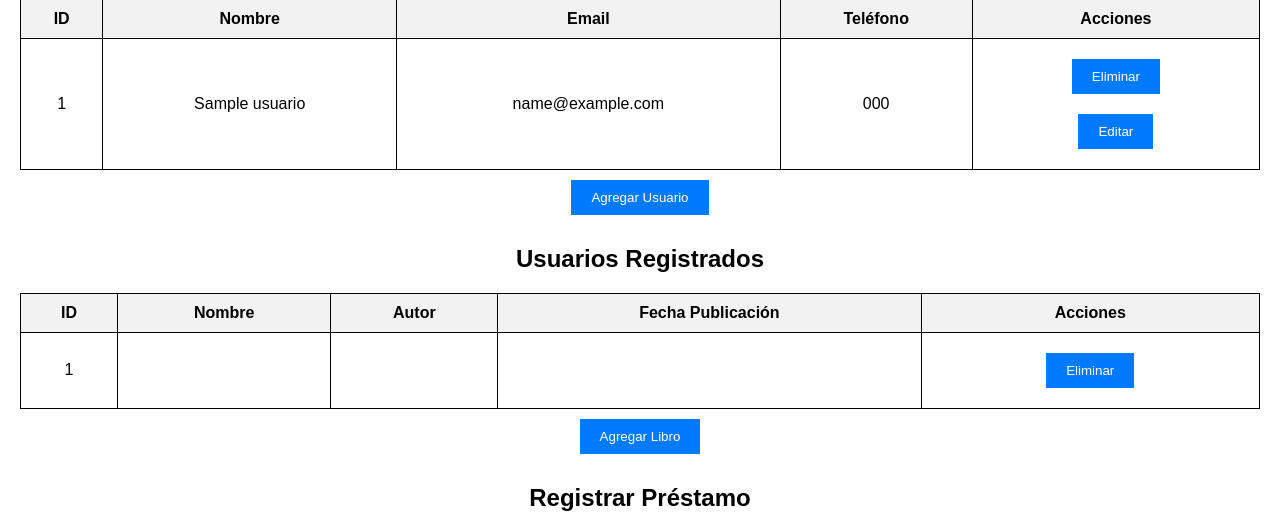
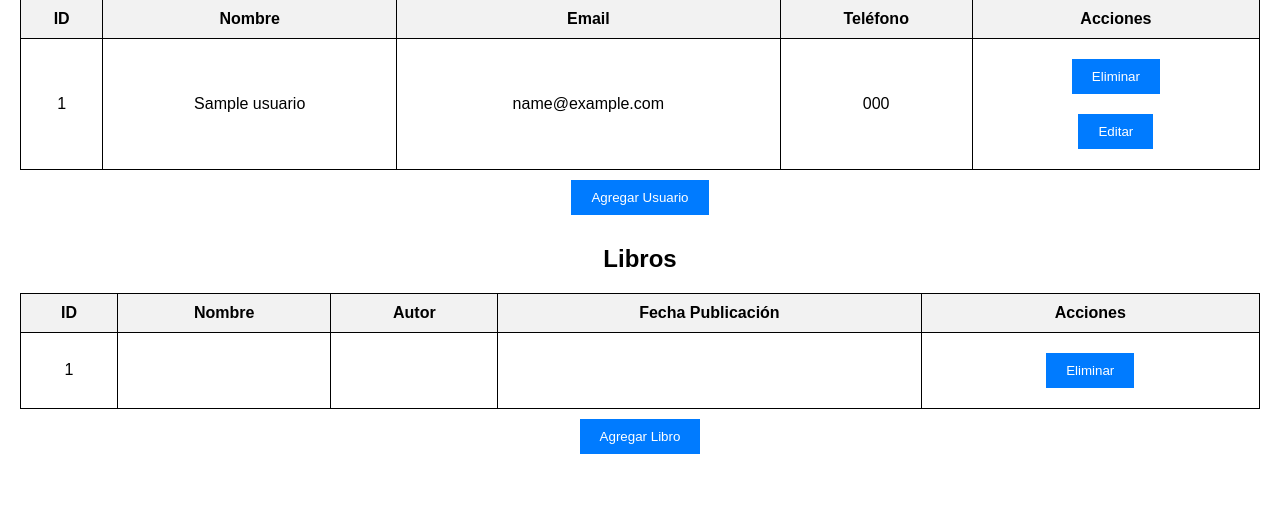
Before and after one commit to AngelsiniENP/MI_PROYECTO_1, a Flask app: page / in a window 1280 px wide. Shown: the part 129-642 px from the top of the page. After the commit the page ends 583 px from the top, so only its background shows below. Run offline with Flask 3, Linux system fonts and the light colour scheme; tables that the repository leaves empty hold one stand-in row (values such as "Sample post").

Commit message:
Se conservó el archivo HTML de la rama principal y se realizaron algunos cambios de su funcionalidad y visualización. Los cambios que se realizaron son:
- Se hicieron cambios en los títulos de las tablas

- En la tabla de usuarios se agrego un botón que contiene dentro un formulario que permite actulizar de forma sencilla los datos de un usuario.

- En el código se comentaron los formularios de "Registro prestamo y Registro Reservas" ya que aún no se han agregado las instrucciones en el archvivo app.py para que estos formularios sean funcionales.

- Se agrego un script que contiene un modal que lo que hace es acoger todos los datos del usuario y mostrarlos, haciendo más intuitiva la acción de editar o actualizar datos.

```diff
--- a/Templates/index.html
+++ b/Templates/index.html
@@ -67,7 +67,7 @@
     </table>
     <button onclick="mostrarModal()">Agregar Usuario</button>
         <!-- Lista de usuarios con botón de eliminar -->
-        <h2>Usuarios Registrados</h2>
+        <h2>Libros</h2>
         <table>
             <tr>
                 <th>ID</th>
@@ -113,7 +113,7 @@
     </div>
 
 
-    <!-- Formulario para registrar préstamos -->
+    <!-- Formulario para registrar préstamos
     <h2>Registrar Préstamo</h2>
     <form action="/registrar_prestamo" method="post">
         <label for="usuario_id">ID Usuario:</label>
@@ -129,9 +129,9 @@
         <input type="date" id="fecha_devolucion" name="fecha_devolucion" required><br><br>
 
         <button type="submit">Registrar Préstamo</button>
-    </form>
+    </form> -->
 
-    <!-- Formulario para registrar reservas -->
+    <!-- Formulario para registrar reservas
     <h2>Registrar Reserva</h2>
     <form action="/registrar_reserva" method="post">
         <label for="usuario_id">ID Usuario:</label>
@@ -147,7 +147,7 @@
         <input type="date" id="fecha_limite_recibir" name="fecha_limite_recibir" required><br><br>
 
         <button type="submit">Registrar Reserva</button>
-    </form>
+    </form> -->
 
     <!-- Modal de edición -->
 <div id="modalEditarUsuario" class="modal">
```
